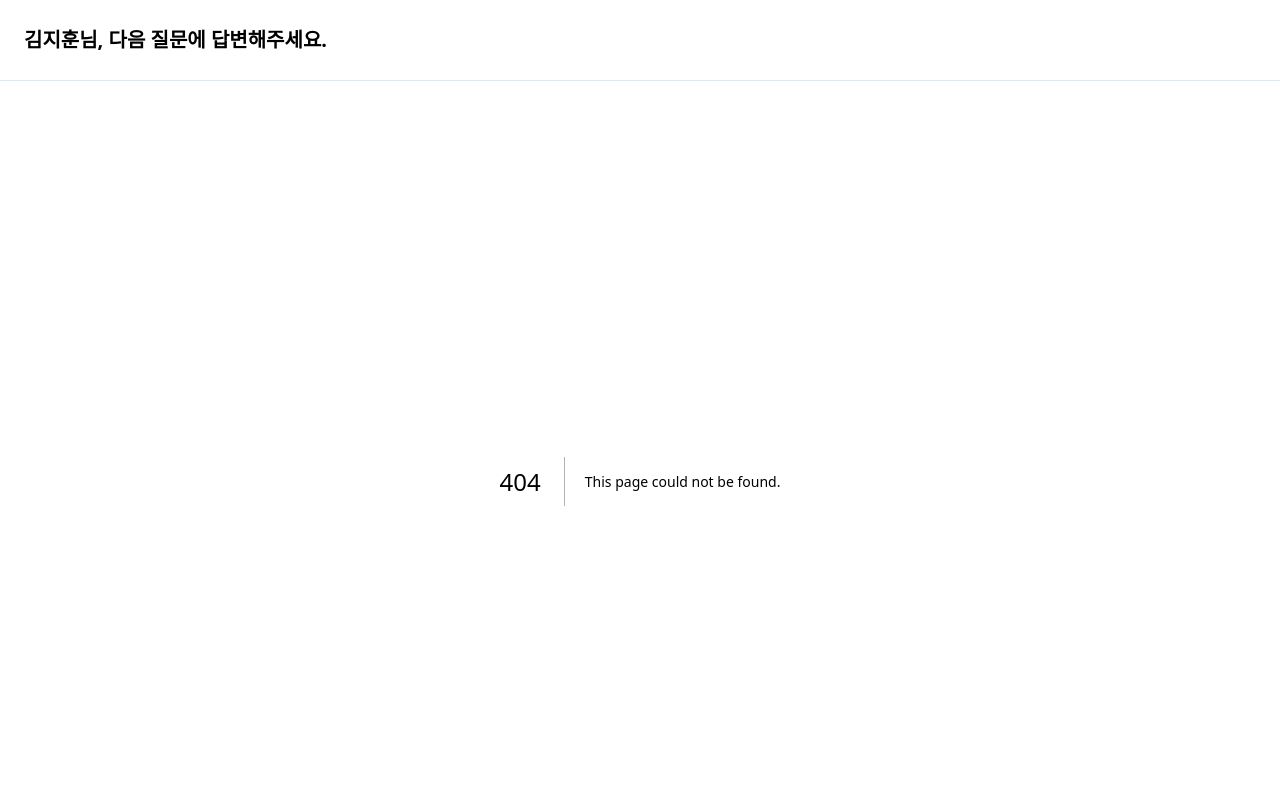
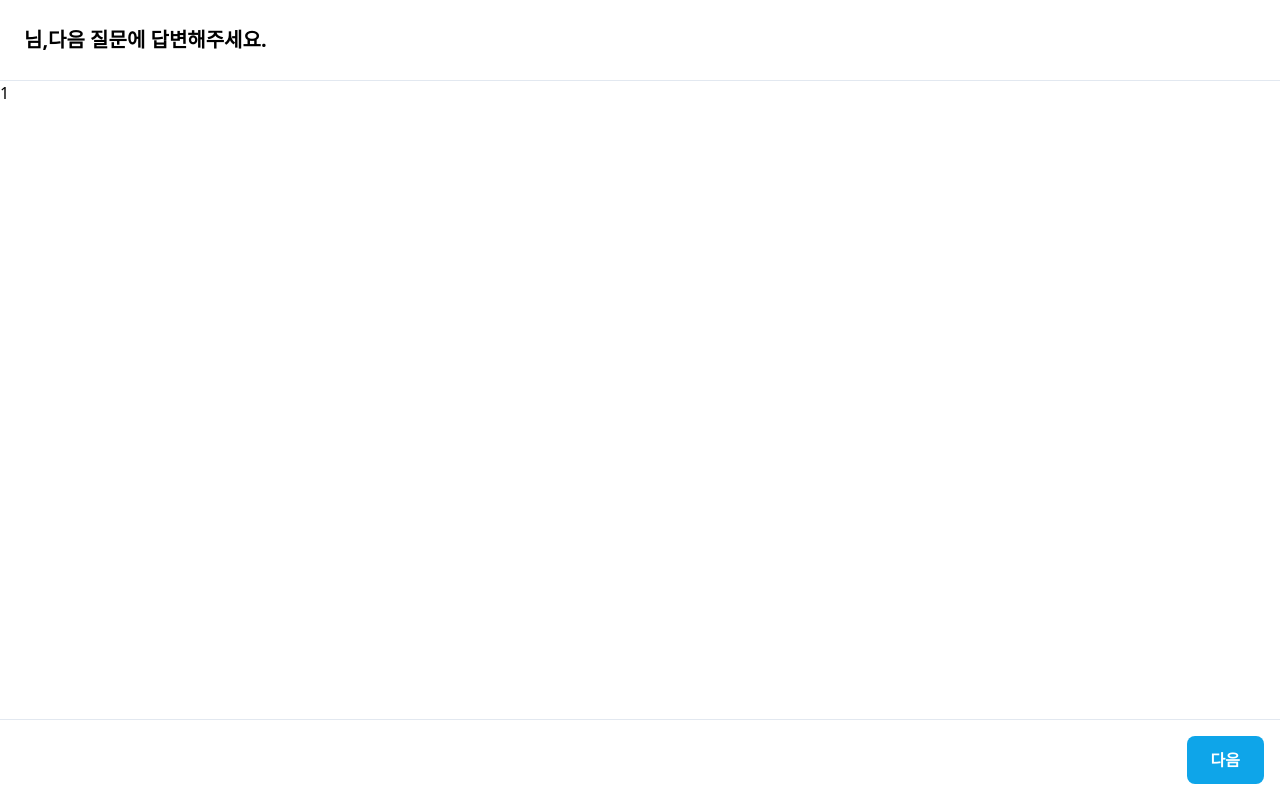
Before and after one commit to Ji-hoon/nextjs-coding-test, a Next.js app: page /questions/1 in a window 1280 px wide. Before the commit this address had no page. Shown: the top 800 px of the page. Built offline with nearby package versions, Linux system fonts and the light colour scheme.

Commit message:
Refactor: footer 컴포넌트 위치 변경 (root > question 페이지)

```diff
--- a/src/app/layout.tsx
+++ b/src/app/layout.tsx
@@ -1,7 +1,6 @@
 import type { Metadata } from "next";
 import "./globals.css";
 import Header from "../components/modules/Header";
-import Footer from "../components/modules/Footer";
 import { META } from "../global/constants";
 import SurveyProvider from "../store";
 
@@ -22,7 +21,6 @@ export default function RootLayout({
           <Header />
           <div className="flex h-full flex-col flex-auto items-center justify-center">
             {children}
-            <Footer />
           </div>
         </SurveyProvider>
       </body>
--- /dev/null
+++ b/src/app/questions/[id]/page.tsx
@@ -0,0 +1,19 @@
+"use client";
+
+import Footer from "@/src/components/modules/Footer";
+import { storeProps } from "@/src/global/types";
+import { useSelector } from "react-redux";
+
+export default function Question({ params }: any) {
+  const { isRegistered } = useSelector((state: storeProps) => state.survey);
+  console.log(isRegistered);
+
+  return (
+    <form className="w-full h-full flex flex-col flex-auto ">
+      <div className="flex-auto">
+        <h2>{params.id}</h2>
+      </div>
+      <Footer />
+    </form>
+  );
+}
--- a/src/components/modules/Footer.tsx
+++ b/src/components/modules/Footer.tsx
@@ -1,17 +1,14 @@
 "use client";
 
-import { LABELS, PATHS, TYPES } from "@/src/global/constants";
+import { LABELS, TYPES } from "@/src/global/constants";
 import Button from "../atoms/Button";
-import { usePathname, useParams } from "next/navigation";
+import { useParams } from "next/navigation";
 import { questions } from "@/src/global/questions";
 
 export default function Footer() {
-  const pathname = usePathname();
   const params = useParams();
 
   return (
-    <>
-      {pathname.includes(PATHS.QUESTION) && (
     <footer className="w-full border-t border-slate-200 p-4 flex items-center">
       {/* /question/1이 아닐 때만 이전 버튼 노출 */}
       {params.id !== "1" && (
@@ -30,13 +27,11 @@ export default function Footer() {
         />
       ) : (
         <Button
-              type={TYPES.SUBMIT}
+          type={TYPES.LINK}
           style={TYPES.PRIMARY_STYLE}
           label={LABELS.GO_NEXT}
         />
       )}
     </footer>
-      )}
-    </>
   );
 }
--- a/src/components/modules/Header.tsx
+++ b/src/components/modules/Header.tsx
@@ -3,19 +3,29 @@
 import { LABELS, PATHS, TITLES, TYPES } from "@/src/global/constants";
 import Button from "../atoms/Button";
 import { usePathname } from "next/navigation";
+import { useSelector } from "react-redux";
+import { storeProps } from "@/src/global/types";
 
 export default function Header() {
   const pathname = usePathname();
-  const username = "김지훈";
+  const { registeredUserInfo } = useSelector(
+    (state: storeProps) => state.survey
+  );
+  const username = registeredUserInfo.memberName;
 
   return (
     <header className="border-b border-slate-200 flex items-center p-4 w-full h-[81px]">
       <h1 className="text-xl font-bold px-2">
-        {pathname === PATHS.ROOT
-          ? TITLES.ROOT
-          : pathname.includes(PATHS.DASHBOARD)
-          ? TITLES.DASHBOARD
-          : `${username}님, ${TITLES.QUESTIONS}`}
+        {pathname === PATHS.ROOT ? (
+          TITLES.ROOT
+        ) : pathname.includes(PATHS.DASHBOARD) ? (
+          TITLES.DASHBOARD
+        ) : (
+          <>
+            <span className="text-sky-500">{username}</span>님,
+            {TITLES.QUESTIONS}
+          </>
+        )}
       </h1>
       <div className="flex-auto text-center h-12"></div>
       {/* / 경로일 때 버튼 노출 (/dashboard 경로일 때 미노출) */}
```
Lines whose indentation alone changed are shown as unchanged.
